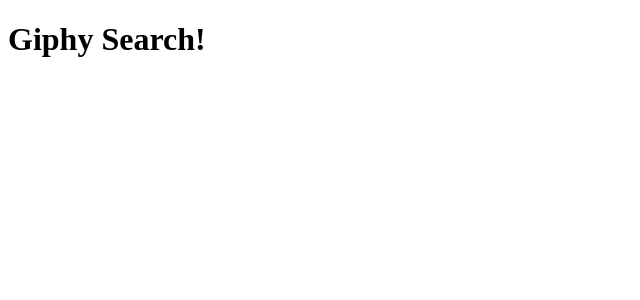
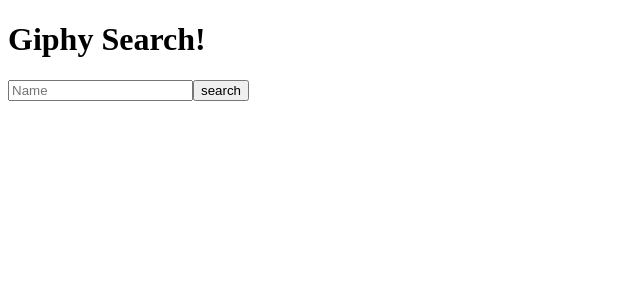
Before and after one commit to BurnerWah/group-giphy-saga-project, a React (Create React App) app: page / in a window 1280 px wide. Shown: the top 300 px of the page, without its empty margins (0-640 px from the left). Built offline with nearby package versions, Linux system fonts and the light colour scheme.

Commit message:
frontend-search complete

```diff
--- a/src/components/App/App.jsx
+++ b/src/components/App/App.jsx
@@ -1,7 +1,11 @@
+import SearchFrom from "../SearchForm";
+
+
 function App() {
   return (
     <div>
       <h1>Giphy Search!</h1>
+        <SearchFrom/>
     </div>
   );
 }
--- /dev/null
+++ b/src/components/SearchForm.jsx
@@ -0,0 +1,29 @@
+import { useState } from "react";
+
+export default function SearchFrom() {
+  const [search, setSearch] = useState("");
+
+  console.log(search);
+
+  const handleSearch = (event) => {
+    setSearch(event.target.value);
+  };
+
+  const newSearch = (event) => {
+    event.preventDefault();
+  };
+
+  return (
+    <div>
+      <form onSubmit={newSearch}>
+        <input
+          type="text"
+          value={search}
+          placeholder="Name"
+          onChange={handleSearch}
+        />
+        <button>search</button>
+      </form>
+    </div>
+  );
+}
--- a/src/index.js
+++ b/src/index.js
@@ -5,6 +5,7 @@
 const root = ReactDOM.createRoot(document.getElementById("root"));
 
 root.render(
+
   <React.StrictMode>
     <App />
   </React.StrictMode>,
```
